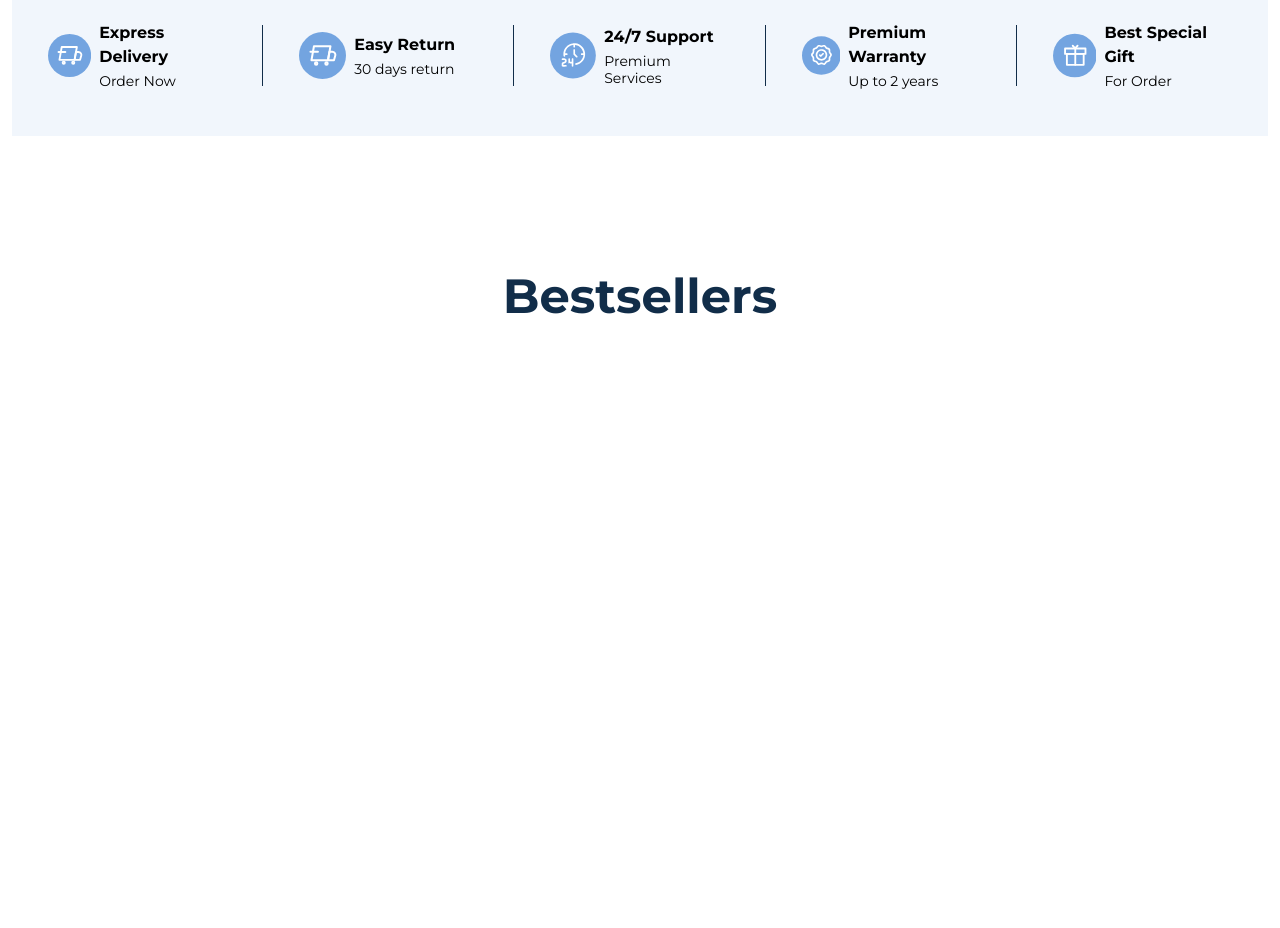
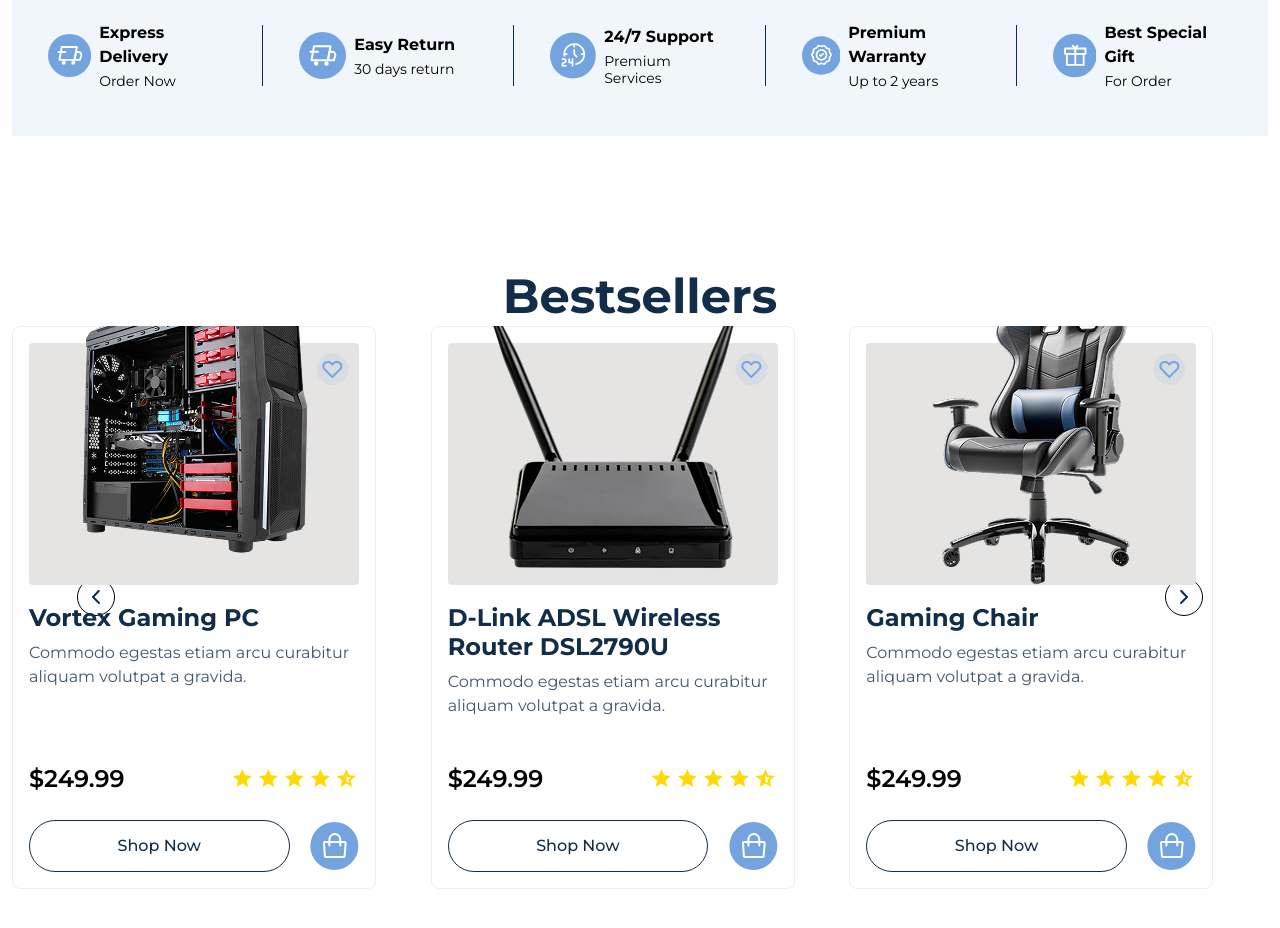
Before and after one commit to jatin-rajput563/Sakroob-test, a React (Vite) app: page / in a window 1280 px wide. Shown: the part 860-1788 px from the top of the page. Built offline with nearby package versions, Linux system fonts and the light colour scheme.

Commit message:
bestseller-slider-complete

```diff
--- a/src/components/Bestseller.jsx
+++ b/src/components/Bestseller.jsx
@@ -1,22 +1,89 @@
 import React from "react";
 import { Swiper, SwiperSlide } from "swiper/react";
 import Heading from "./common/Heading";
+import Buttons from "./common/Buttons";
 import "swiper/css";
+import { BESTSELLER_DATA } from "../utils/helper";
 const Bestseller = () => {
   return (
     <>
-      <div className="min-h-screen py-[132px]">
-        <div className="max-w-[1380px]mx-auto px-3">
-          <div>
+      <div className="min-h-screen py-[132px] relative">
+        <div className="max-w-[1380px] mx-auto px-3">
             <Heading headText="Bestsellers" />
+          <div className="flex justify-between">
+            <div className="w-[38px] h-[38px] absolute top-[50%] left-[6%] border items-center flex justify-center rounded-full cursor-pointer group hover:bg-[#112D49] transition-all duration-300">
+              <svg
+                width="8"
+                height="14"
+                viewBox="0 0 8 14"
+                fill="none"
+                xmlns="http://www.w3.org/2000/svg"
+              >
+                <path
+                  d="M7 13L1 7L6.79609 1"
+                  className="stroke-[#112D49] group-hover:stroke-white transition-all duration-300"
+                  strokeWidth="2"
+                  strokeLinecap="round"
+                  strokeLinejoin="round"
+                />
+              </svg>
+            </div>
+            <div className="w-[38px] h-[38px] absolute top-[50%] right-[6%] border items-center flex justify-center rounded-full cursor-pointer group hover:bg-[#112D49] transition-all duration-300">
+              <svg
+                width="8"
+                height="14"
+                viewBox="0 0 8 14"
+                fill="none"
+                xmlns="http://www.w3.org/2000/svg"
+              >
+                <path
+                  d="M1 13L7 7L1.20391 1"
+                  className="stroke-[#112D49] group-hover:stroke-white transition-all duration-300"
+                  strokeWidth="2"
+                  strokeLinecap="round"
+                  strokeLinejoin="round"
+                />
+              </svg>
+            </div>
           </div>
           <Swiper
-            spaceBetween={50}
             slidesPerView={3}
-            onSlideChange={() => console.log("slide change")}
-            onSwiper={(swiper) => console.log(swiper)}
           >
-            <SwiperSlide></SwiperSlide>
+            <div className="">
+              {BESTSELLER_DATA.map((item, index) => (
+                <SwiperSlide key={index}>
+                  <div className="max-w-[364px] w-full border border-[#ECEEF0] h-[563px] p-4 rounded-[8px] flex flex-col justify-between">
+                    <div className="">
+                      <div className=" w-full bg-[#E5E4E2] items-center h-[242px] flex justify-center rounded-[4px] relative">
+                        <img src={item.img} className="mb-[90px]" alt="img" />
+                        <div className="absolute top-[10px] right-[10px] cursor-pointer">
+                          <item.Heart />
+                        </div>
+                      </div>
+                      <p className="font-bold text-2xl leading-[120%] pt-[19.35px] text-[#112D49]">
+                        {item.title}
+                      </p>
+                      <p className="leading-[150%] text-[#41576D] max-w-[332px] pt-2">
+                        {item.description}
+                      </p>
+                    </div>
+                    <div>
+                      <div className="flex justify-between items-center">
+                        <p className="font-semibold text-2xl ">{item.price}</p>
+                        <item.svg />
+                      </div>
+                      <div className="pt-[25px] flex justify-between items-center">
+                        <Buttons
+                          btnText="Shop Now"
+                          btnClass="bg-white !text-[#112D49] px-[87.5px] !py-[17px] hover:!bg-[#112D49] hover:!text-white"
+                        />
+                        <item.shop />
+                      </div>
+                    </div>
+                  </div>
+                </SwiperSlide>
+              ))}
+            </div>
           </Swiper>
         </div>
       </div>
--- a/src/utils/helper.js
+++ b/src/utils/helper.js
@@ -1,4 +1,4 @@
-import { game, Graphic, Moniters, Smartwatch, Storage, Television, Express, Return, Support, Premium, Gift, Ratingstar, HeartSvg } from "./Icons";
+import { game, Graphic, Moniters, Smartwatch, Storage, Television, Express, Return, Support, Premium, Gift, Ratingstar, HeartSvg, ShopSvg } from "./Icons";
 import pcImg from "../assets/images/png/pc-img.png"
 import routerImg from "../assets/images/png/router-Img.png"
 import chairImg from "../assets/images/png/chair-img.png"
@@ -115,21 +115,33 @@
         price: "$249.99",
         svg: Ratingstar,
         Heart: HeartSvg,
+        shop: ShopSvg,
     },
     {
         img: routerImg,
-        title: "Vortex Gaming PC",
+        title: "D-Link ADSL Wireless Router DSL2790U",
         description: "Commodo egestas etiam arcu curabitur aliquam volutpat a gravida.",
         price: "$249.99",
         svg: Ratingstar,
         Heart: HeartSvg,
+        shop: ShopSvg,
     },
     {
         img: chairImg,
-        title: "Vortex Gaming PC",
+        title: "Gaming Chair",
         description: "Commodo egestas etiam arcu curabitur aliquam volutpat a gravida.",
         price: "$249.99",
         svg: Ratingstar,
         Heart: HeartSvg,
-    }
+        shop: ShopSvg,
+    },
+    {
+        img: routerImg,
+        title: "D-Link ADSL Wireless Router DSL2790U",
+        description: "Commodo egestas etiam arcu curabitur aliquam volutpat a gravida.",
+        price: "$249.99",
+        svg: Ratingstar,
+        Heart: HeartSvg,
+        shop: ShopSvg,
+    },
 ]
```
